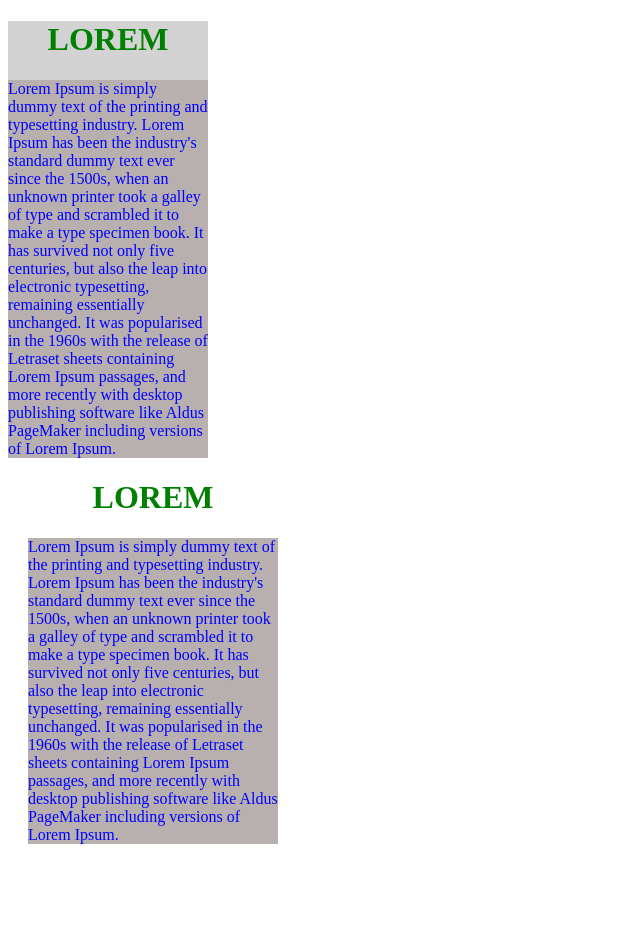
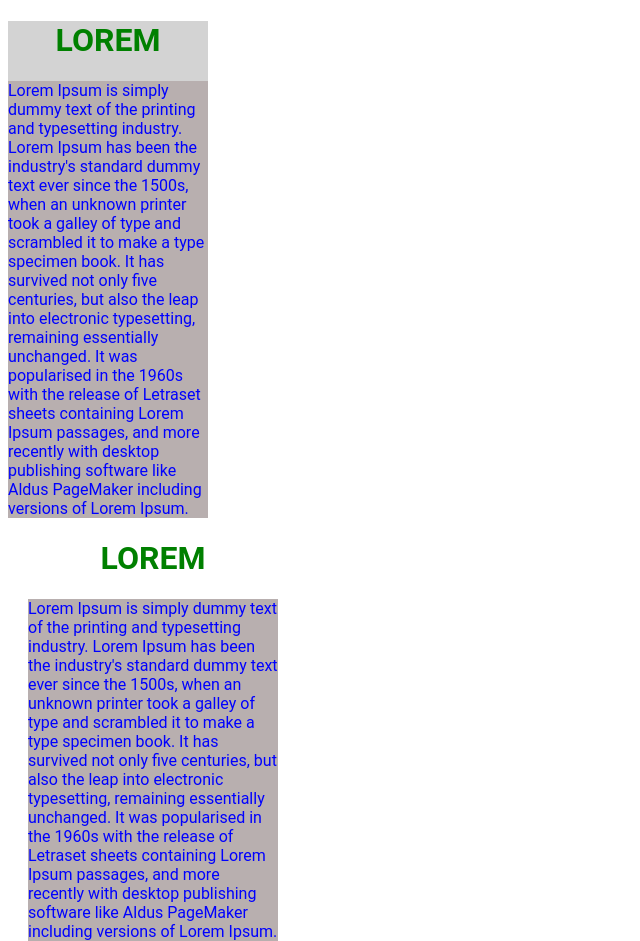
Before and after one commit to arushabind2005-star/CSS, a website: page index.html in a window 1280 px wide. Shown: the whole page, without its empty margins (0-640 px from the left). Before the commit the page ends 844 px from the top, so only its background shows below. Drawn offline with Linux system fonts and the light colour scheme.

Commit message:
Added body style

```diff
--- a/styles.css
+++ b/styles.css
@@ -28,3 +28,8 @@ h1{
     font-weight: bold;
     text-transform: uppercase;
 }
+/* Q6 */
+body{
+    font-family: 'Poppins', 'Roboto', Arial, sans-serif;
+    font-size: 16px;
+}
```
